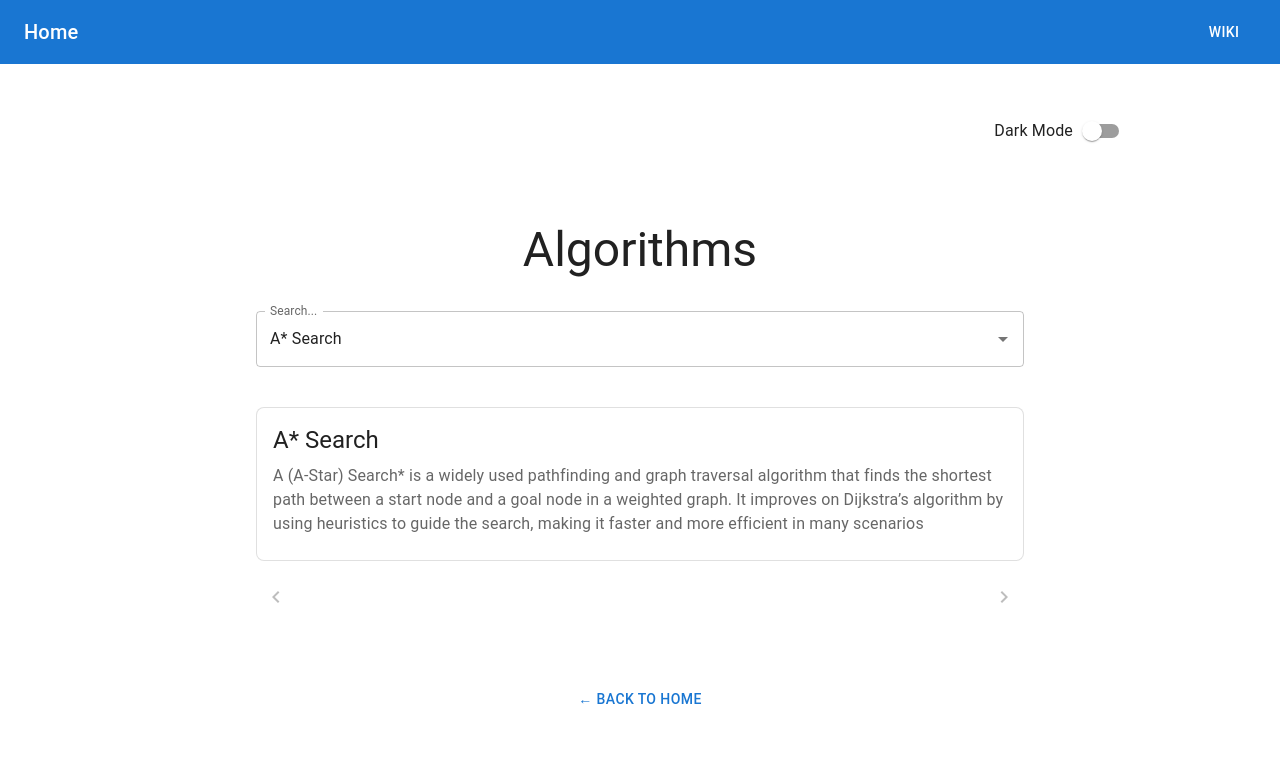
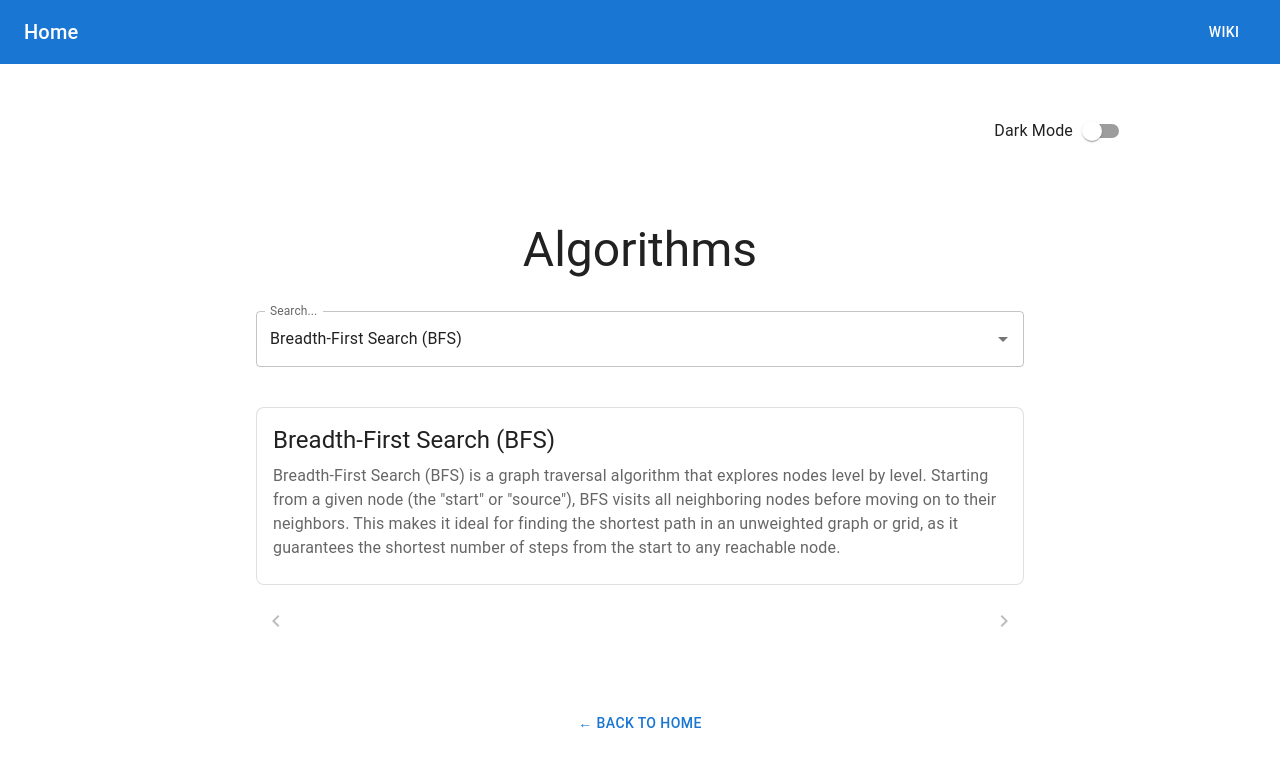
Before and after one commit to kwanlokto/graphing_library, a Next.js app: page /wiki in a window 1280 px wide. Shown: the top 766 px of the page. Built offline with nearby package versions, Linux system fonts and the light colour scheme.

Commit message:
update the wiki

```diff
--- a/src/app/wiki/page.tsx
+++ b/src/app/wiki/page.tsx
@@ -14,6 +14,7 @@ import {
 } from "react-icons/md";
 import { Suspense, lazy, useState } from "react";
 
+import { pseudocode as BFSPseudocode } from "@/algorithms/bfs";
 import Link from "next/link";
 import React from "react";
 import { pseudocode as aStarPseudocode } from "@/algorithms/a_star";
@@ -23,25 +24,24 @@ const AlgorithmWikiCard = lazy(() => import("@/ui/algorithm_wiki_card")); // laz
 
 const searchAlgorithms = [
   // {
-  //   name: "Linear Search",
-  //   description:
-  //     "Checks each element one by one until the target is found or the list ends.",
-  // },
-  // {
-  //   name: "Binary Search",
-  //   description:
-  //     "Efficiently searches sorted lists by repeatedly halving the search space.",
-  // },
-  // {
   //   name: "Depth-First Search (DFS)",
   //   description:
   //     "Explores as far as possible along each branch before backtracking.",
   // },
-  // {
-  //   name: "Breadth-First Search (BFS)",
-  //   description:
-  //     "Explores all nodes at the current depth before moving to the next level.",
-  // },
+  {
+    name: "Breadth-First Search (BFS)",
+    description: (
+      <>
+        Breadth-First Search (BFS) is a graph traversal algorithm that explores
+        nodes level by level. Starting from a given node (the "start" or
+        "source"), BFS visits all neighboring nodes before moving on to their
+        neighbors. This makes it ideal for finding the shortest path in an
+        unweighted graph or grid, as it guarantees the shortest number of steps
+        from the start to any reachable node.
+      </>
+    ),
+    pseudocode: BFSPseudocode,
+  },
   {
     name: "A* Search",
     key: "a-star",
```
